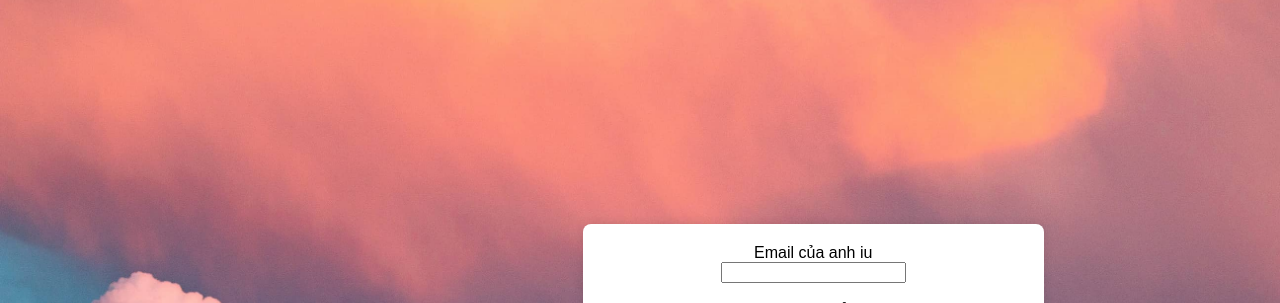
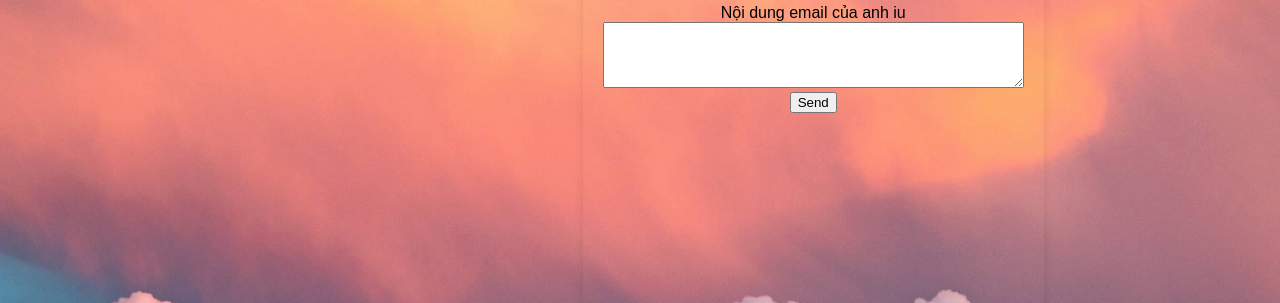
Before and after one commit to Duongluis99/Kit-x-Binh, a plain HTML site: page About me.html in a window 1280 px wide. Shown: the part 73-376 px from the top of the page. Drawn offline with Linux system fonts and the light colour scheme.

Commit message:
sửa đổi about me

```diff
--- a/About me.html
+++ b/About me.html
@@ -10,7 +10,7 @@
     <form method="post" enctype="text/plain">
         <label for="email">Email của anh iu </label>
         <br>
-        <input type="text" id="email" name="email" required>
+        <input type="text" id="email" name="email" required style="width: 100%;">
         <br>
         <br>
         <label for="message">Nội dung email của anh iu</label>
--- a/style_about.css
+++ b/style_about.css
@@ -2,8 +2,6 @@ body {
     font-family: Arial, sans-serif; /* Phông chữ của toàn bộ trang */
     display: flex;
     justify-content: center; /* Canh lề ngang giữa màn hình */
-    align-items: center; /* Canh lề dọc giữa màn hình */
-    height: 100vh; /* Chiều cao 100% của viewport */
     margin: 0; /* Loại bỏ lề của trình duyệt */
     /* background-color: #f0f0f0; Màu nền trang */
     background-image:url(Photos/cloud.jpg);
@@ -12,8 +10,9 @@ body {
   }
 
   form {
+    align-items: center; /* Canh lề dọc giữa màn hình */
+    height: 100vh; /* Chiều cao 100% của viewport */
     text-align: center; /* Canh giữa nội dung của form */
-    background-color: #ffffff; /* Màu nền của form */
     padding: 20px; /* Khoảng cách bên trong form */
     border-radius: 8px; /* Đường viền cong của form */
     box-shadow: 0 0 10px rgba(0, 0, 0, 0.1); /* Hiệu ứng bóng đổ */
```
